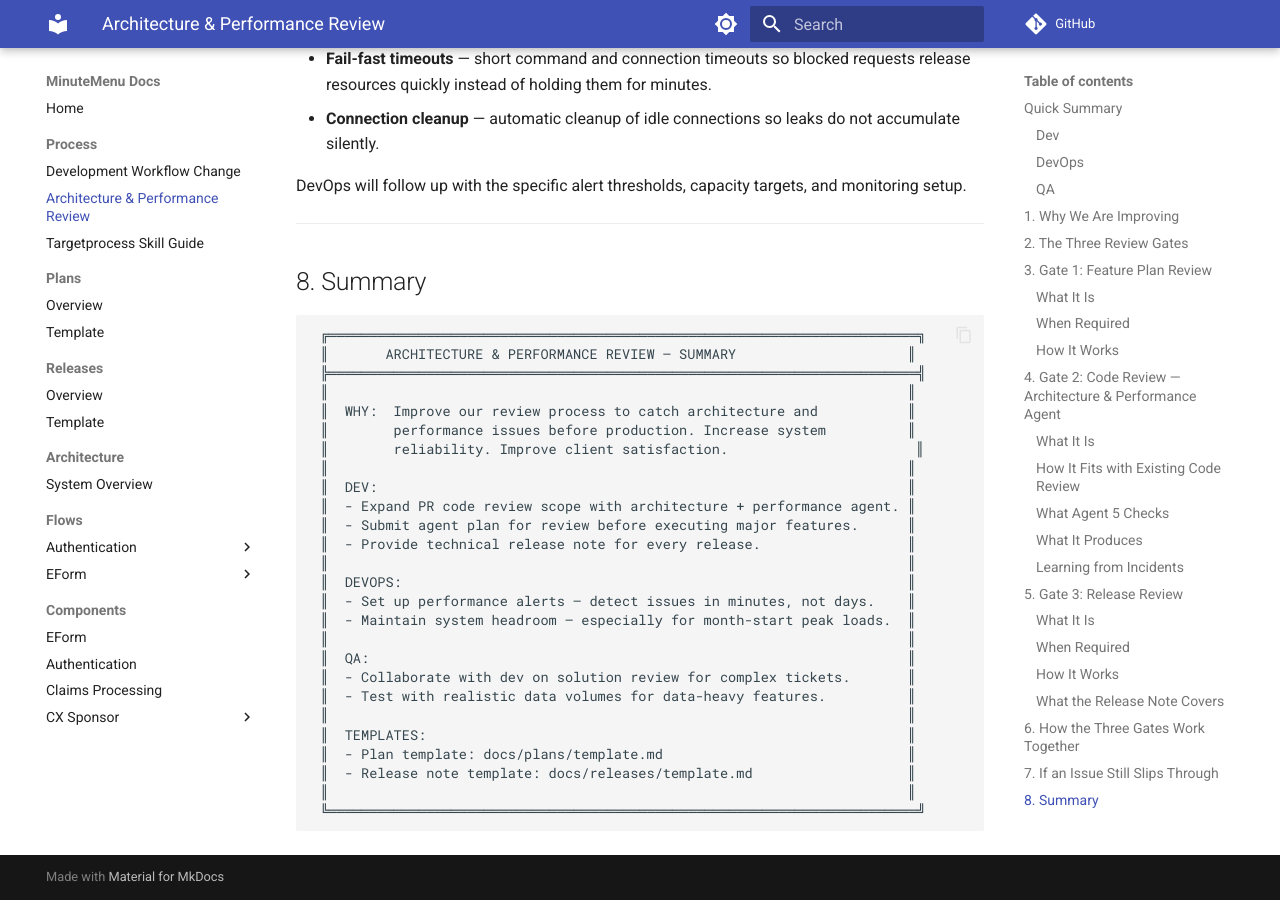
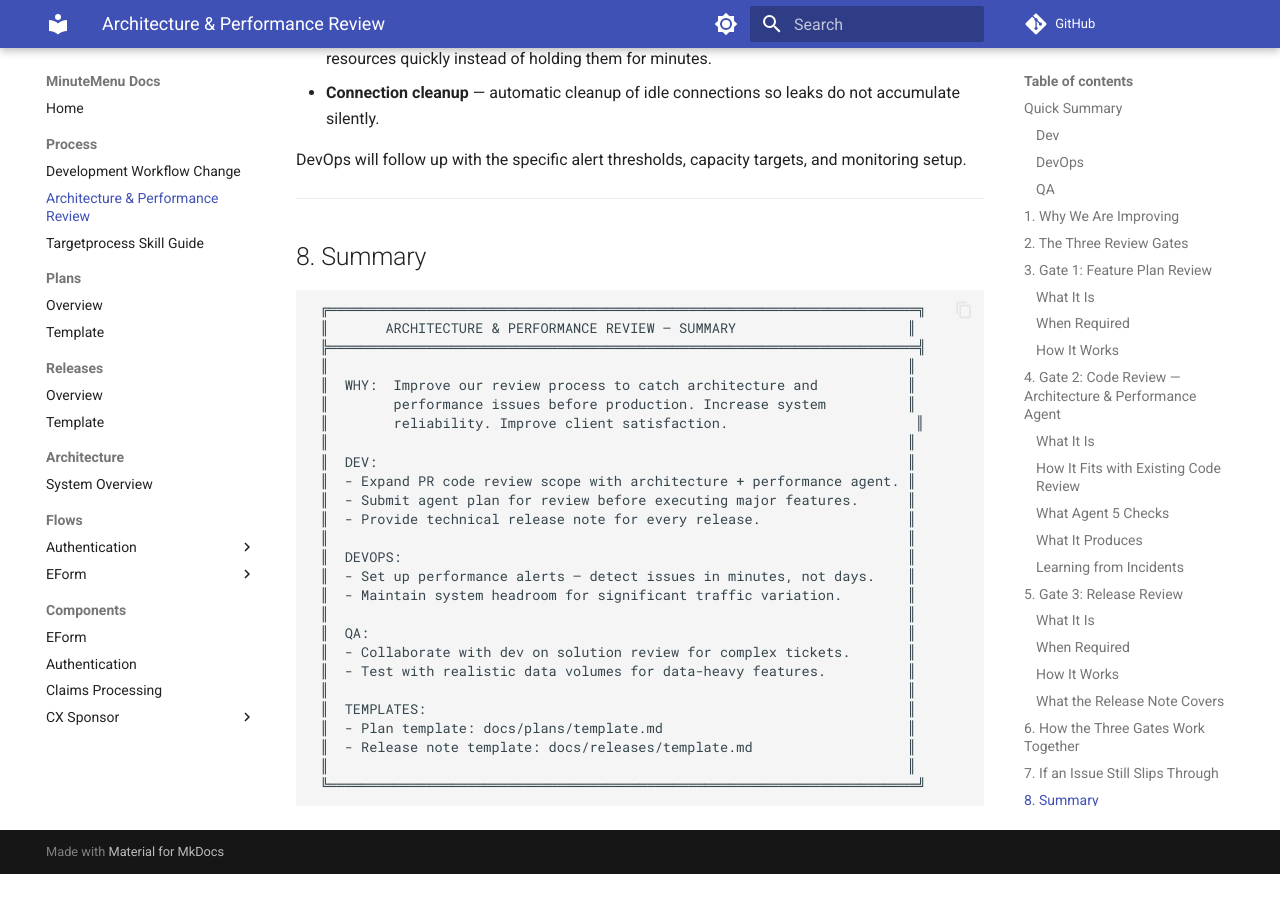
Before and after one commit to MinuteMenu/docs, an MkDocs documentation site: the page built from docs/process/architecture-review-process.md, in a window 1280 px wide and 900 px high, scrolled down 9020 px. Built offline with MkDocs 1.6.1 and Material for MkDocs 9.7.7, drawn with Linux system fonts in a browser that asks for light colours; comment, search, counter and statistics services are not loaded; after the commit the page ends 9894 px from its top, so only the background shows below that; some of the changed text lies outside the part shown.

Commit message:
Abstract system headroom language — no specific time references
Co-Authored-By: Claude Opus 4.6 (1M context) <noreply@anthropic.com>

```diff
--- a/docs/process/architecture-review-process.md
+++ b/docs/process/architecture-review-process.md
@@ -15,8 +15,8 @@
 
 ### DevOps
 
-- **Set up performance alerts** — API response time, database query duration, error rate spikes. If an issue still slips through the review gates, the team must know within minutes, not hear about it from clients days later.
-- **Maintain system headroom** — infrastructure must handle traffic spikes without going down, especially during the first week of each month when sponsors run reporting and billing cycles and traffic peaks significantly.
+- **Set up performance alerts** to identify the issue sooner instead of hearing from client's complain, for example: cpu & ram usage alert, average API response time, database connection health, error rate spikes...
+- **Maintain system headroom** — infrastructure must absorb sudden spikes in a system with significant traffic variation throughout its billing cycle.
 
 ### QA
 
@@ -374,7 +374,7 @@ DevOps will follow up with the specific alert thresholds, capacity targets, and
  ║                                                                       ║
  ║  DEVOPS:                                                              ║
  ║  - Set up performance alerts — detect issues in minutes, not days.    ║
- ║  - Maintain system headroom — especially for month-start peak loads.  ║
+ ║  - Maintain system headroom for significant traffic variation.        ║
  ║                                                                       ║
  ║  QA:                                                                  ║
  ║  - Collaborate with dev on solution review for complex tickets.       ║
```
